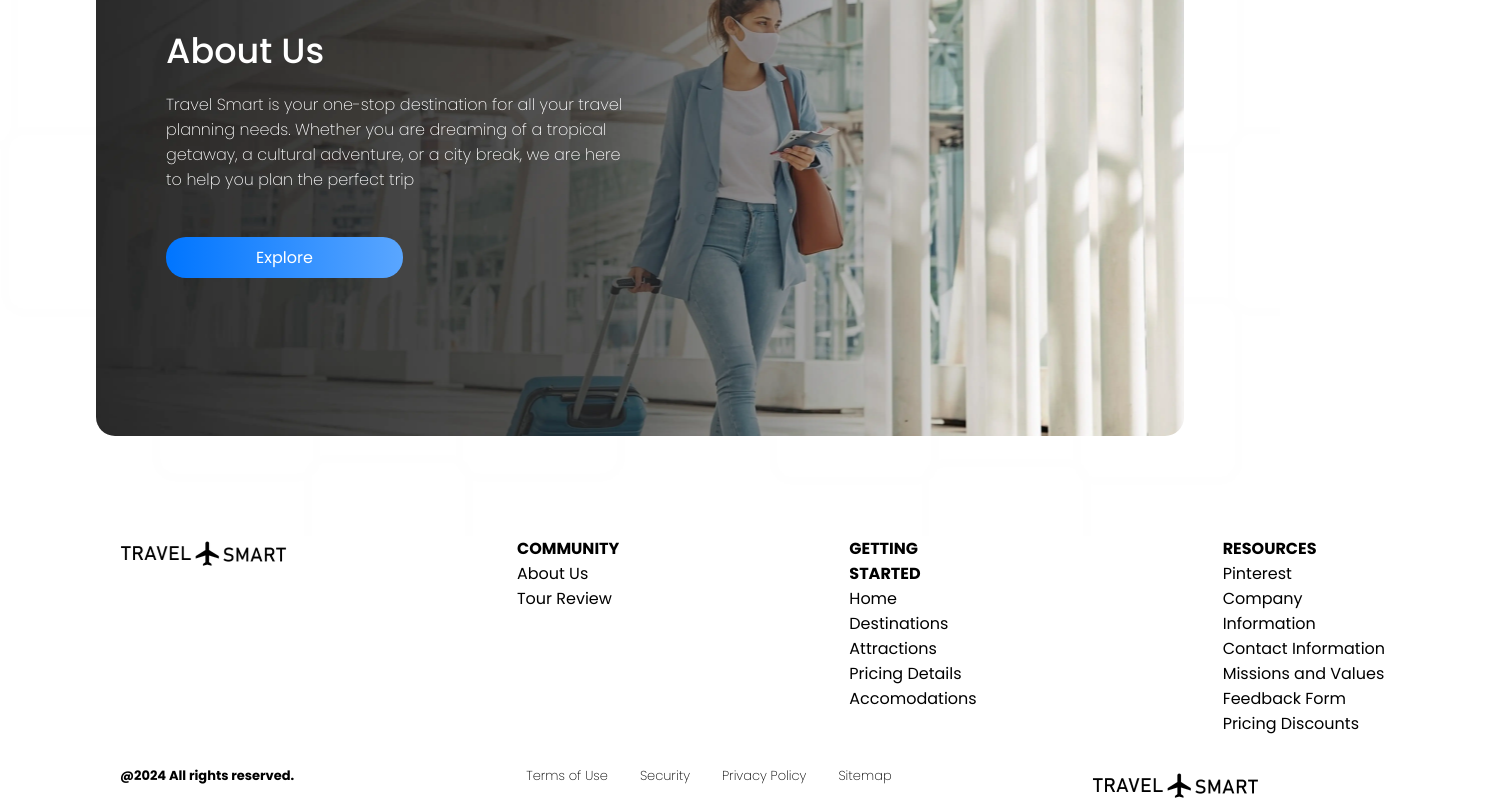
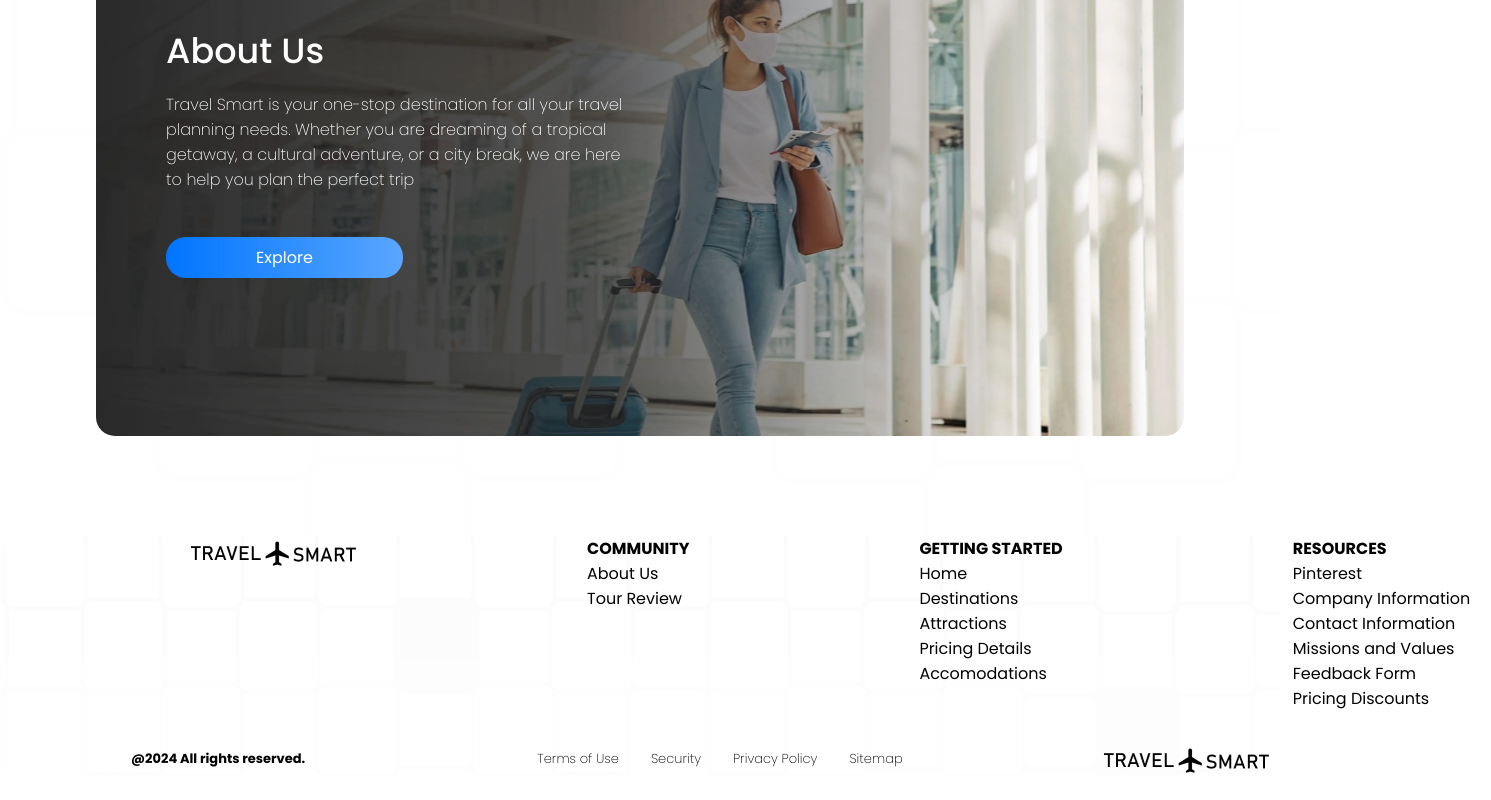
Before and after one commit to BadBoyBEWA/Travelsmart, a React (Create React App) app: page / in a window 1280 px wide. Shown: the part 1043-1843 px from the top of the page, 1491 px wide, since content can reach past the window. After the commit the page ends 1819 px from the top, so only its background shows below. Built offline with nearby package versions, Linux system fonts and the light colour scheme.

Commit message:
Made Changes to footer.js

```diff
--- a/src/App.js
+++ b/src/App.js
@@ -43,6 +43,7 @@ function App() {
         </div>
     </section>
     </div>
+
   <Footers />
     </>
   );
--- a/src/Footers/footers.css
+++ b/src/Footers/footers.css
@@ -1,6 +1,14 @@
 @import url('https://fonts.googleapis.com/css2?family=Poppins:ital,wght@0,100;0,200;0,300;0,400;0,500;0,600;0,700;0,800;0,900;1,100;1,200;1,300;1,400;1,500;1,600;1,700;1,800;1,900&display=swap');
 *{
     font-family: "Poppins" , sans-serif;
+}
+.footer{
+    background-image: url(/public/herosection.png);
+    background-size: cover;
+    background-position: center;
+    background-repeat: no-repeat;
+    height: 100%;
+    width: 100%;
 }
 .footers-section-padding{
   padding: 4rem , 4rem;
@@ -13,6 +21,18 @@
     color: #000000;
     gap: 18px;
 }
+.body-div{
+    background-image: url(/public/herosection.png);
+    background-size: cover;
+    object-fit: cover;
+    background-position: center;
+    background-repeat: no-repeat;
+    height:30vh;
+    width: 100%;
+    border-radius: 19px;
+    display: flex;
+    padding: 0px 70px;
+  }
 .footer-links{
  display: flex;
  gap: 230px;
@@ -54,8 +74,10 @@ cursor: pointer;
     display: flex;
     flex-direction: row;
     gap: 200px;
-    margin-left: 120px;
+    margin-left:-40px;
     margin-top: 0.2rem;
+    align-items: center;
+    justify-content: center;
 }
 .footer-below-links{
     display: flex;
--- a/src/Footers/footers.jsx
+++ b/src/Footers/footers.jsx
@@ -4,9 +4,9 @@ import './footers.css'
 
 export default function footers() {
   return (
+   <div className='body-div'>
     <div className='footers'>
         <div className="footers-section-padding">
-
             <div className="footer-links">
                 <div className='footer-images'></div>
                 <div className='footers-links-div'>
@@ -74,5 +74,6 @@ export default function footers() {
 
         </div>
     </div>
+    </div>
   )
 }
```
